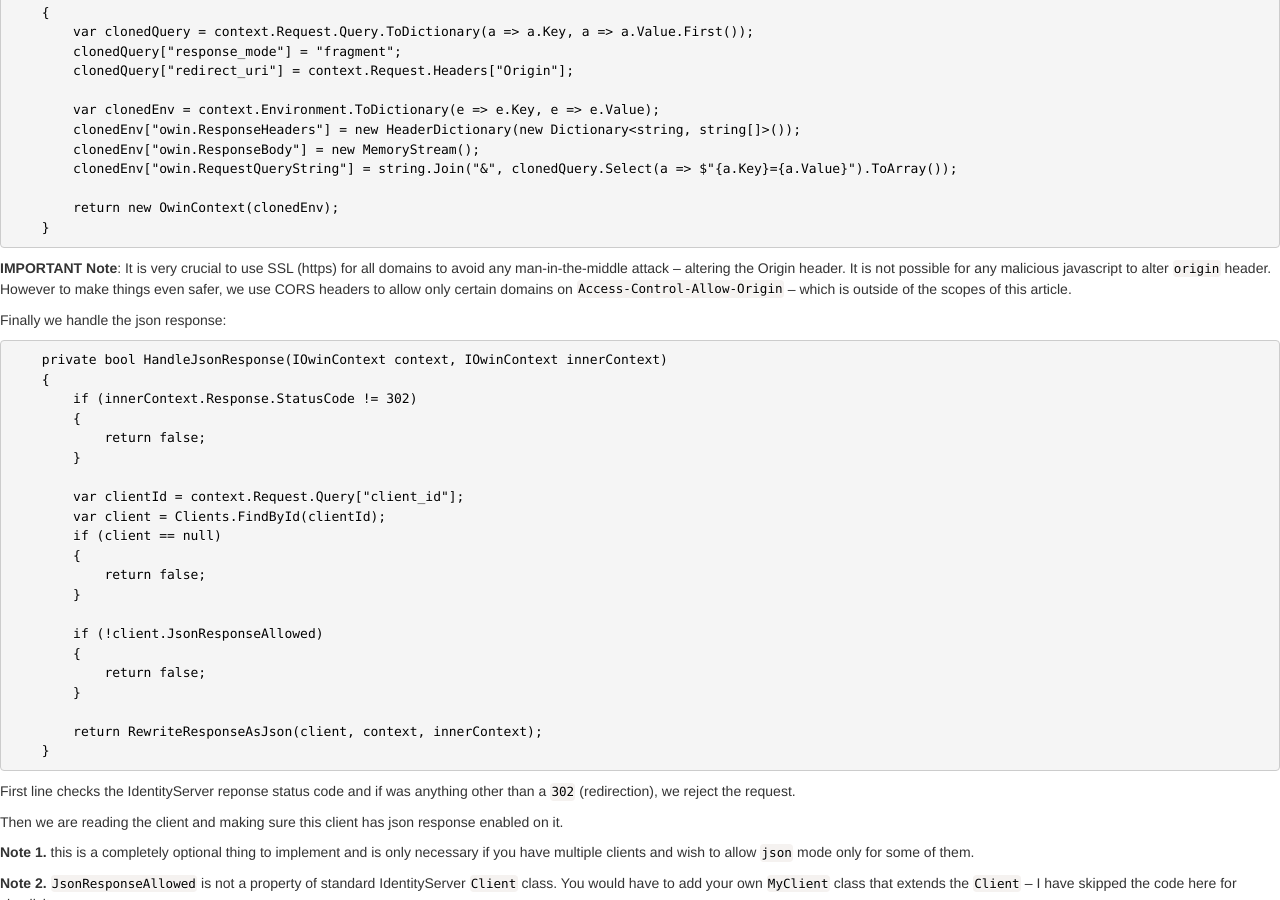
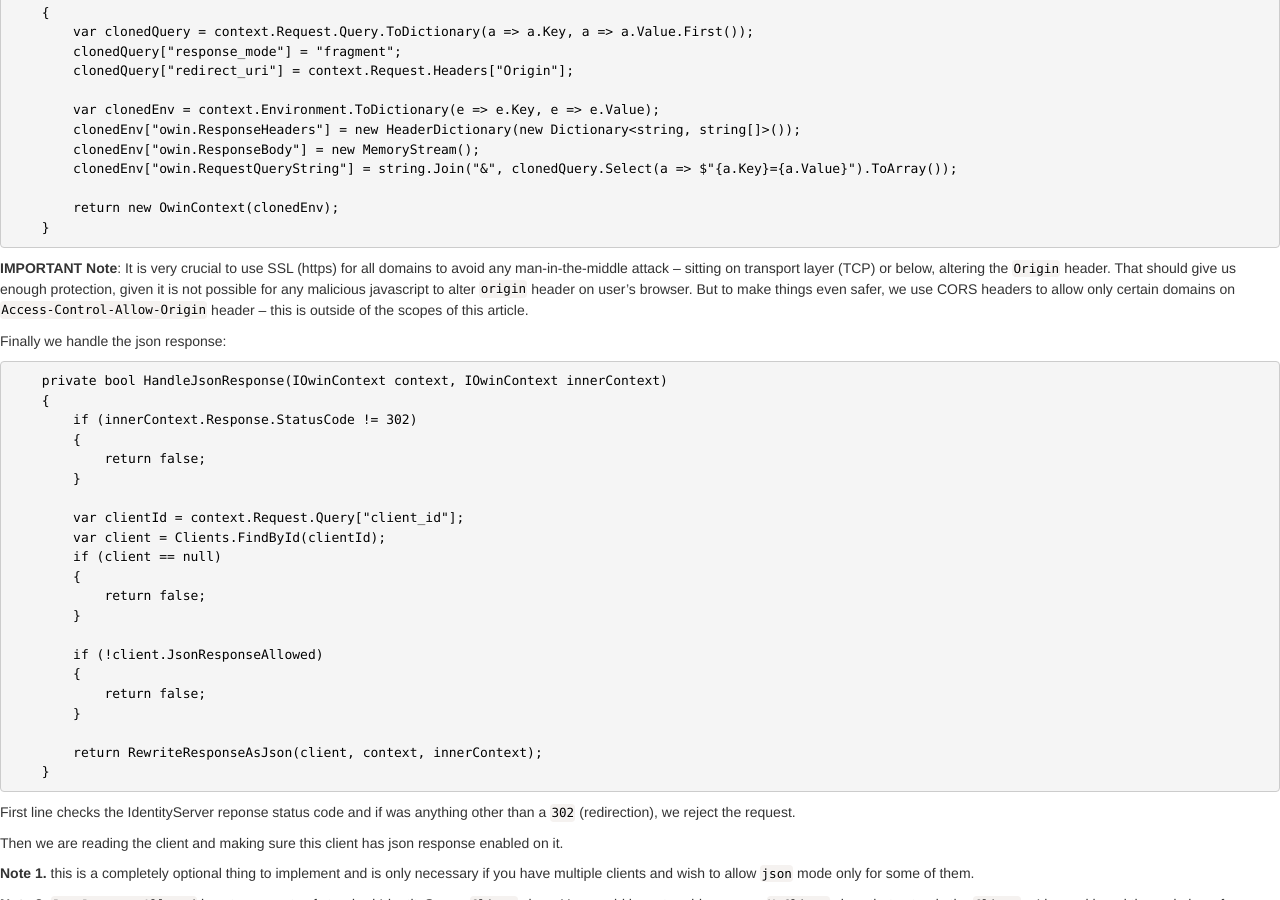
Before and after one commit to mvalipour/mvalipour.github.io, a Jekyll site: the page built from _posts/2015-05-30-identityserver3-json-response-mode.md, in a window 1280 px wide and 900 px high, scrolled down 1891 px. Built offline with Jekyll 4.4.1, drawn with Linux system fonts in a browser that asks for light colours; nearby versions of some CDN libraries; library files that are not in the unit come from our copies; Markdown is read by kramdown in place of the engine named in the settings; comment, search, counter and statistics services are not loaded.

Commit message:
Update 2015-05-30-identityserver3-json-response-mode.md

````diff
--- a/_posts/2015-05-30-identityserver3-json-response-mode.md
+++ b/_posts/2015-05-30-identityserver3-json-response-mode.md
@@ -121,7 +121,7 @@ And set `response_uri` to the `origin` header of the request. This is to make su
     }
 ```
 
-**IMPORTANT Note**: It is very crucial to use SSL (https) for all domains to avoid any man-in-the-middle attack -- altering the Origin header. It is not possible for any malicious javascript to alter `origin` header. However to make things even safer, we use CORS headers to allow only certain domains on `Access-Control-Allow-Origin` -- which is outside of the scopes of this article.
+**IMPORTANT Note**: It is very crucial to use SSL (https) for all domains to avoid any man-in-the-middle attack -- sitting on transport layer (TCP) or below, altering the `Origin` header. That should give us enough protection, given it is not possible for any malicious javascript to alter `origin` header on user's browser. But to make things even safer, we use CORS headers to allow only certain domains on `Access-Control-Allow-Origin` header -- this is outside of the scopes of this article.
 
 Finally we handle the json response:
 
````
